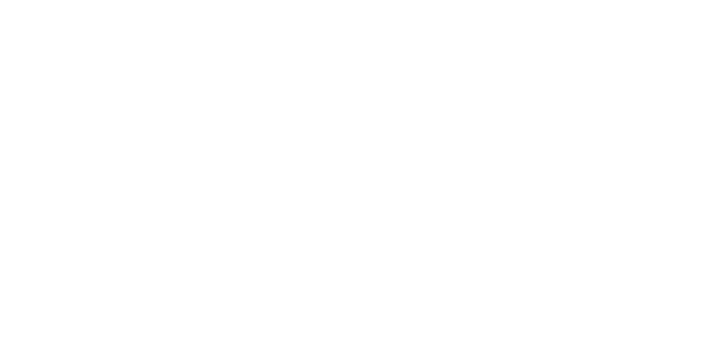
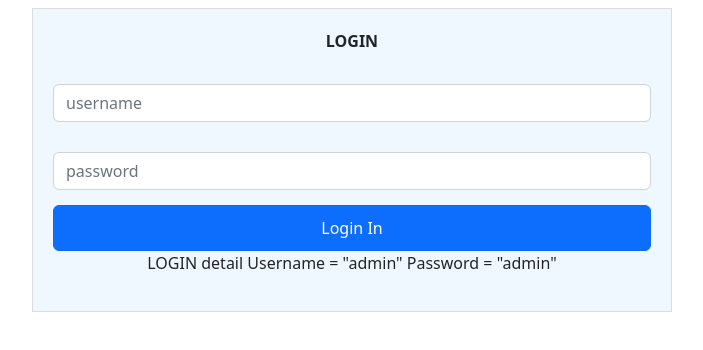
Before and after one commit to bare74/omdb, a React (Create React App) app: page / in a window 1280 px wide. Before the commit this address had no page. Shown: the top 350 px of the page, without its empty margins (288-991 px from the left). Built offline with nearby package versions, Linux system fonts and the light colour scheme; the HTML template or start-up script is replaced by a standard one.

Commit message:
Update App.tsx

```diff
--- a/src/App.tsx
+++ b/src/App.tsx
@@ -6,7 +6,7 @@
   return (
     <>
       <Routes>
-        <Route path="/desa" element={<Login />} />
+        <Route path="/" element={<Login />} />
       </Routes>
     </>
   );
```
